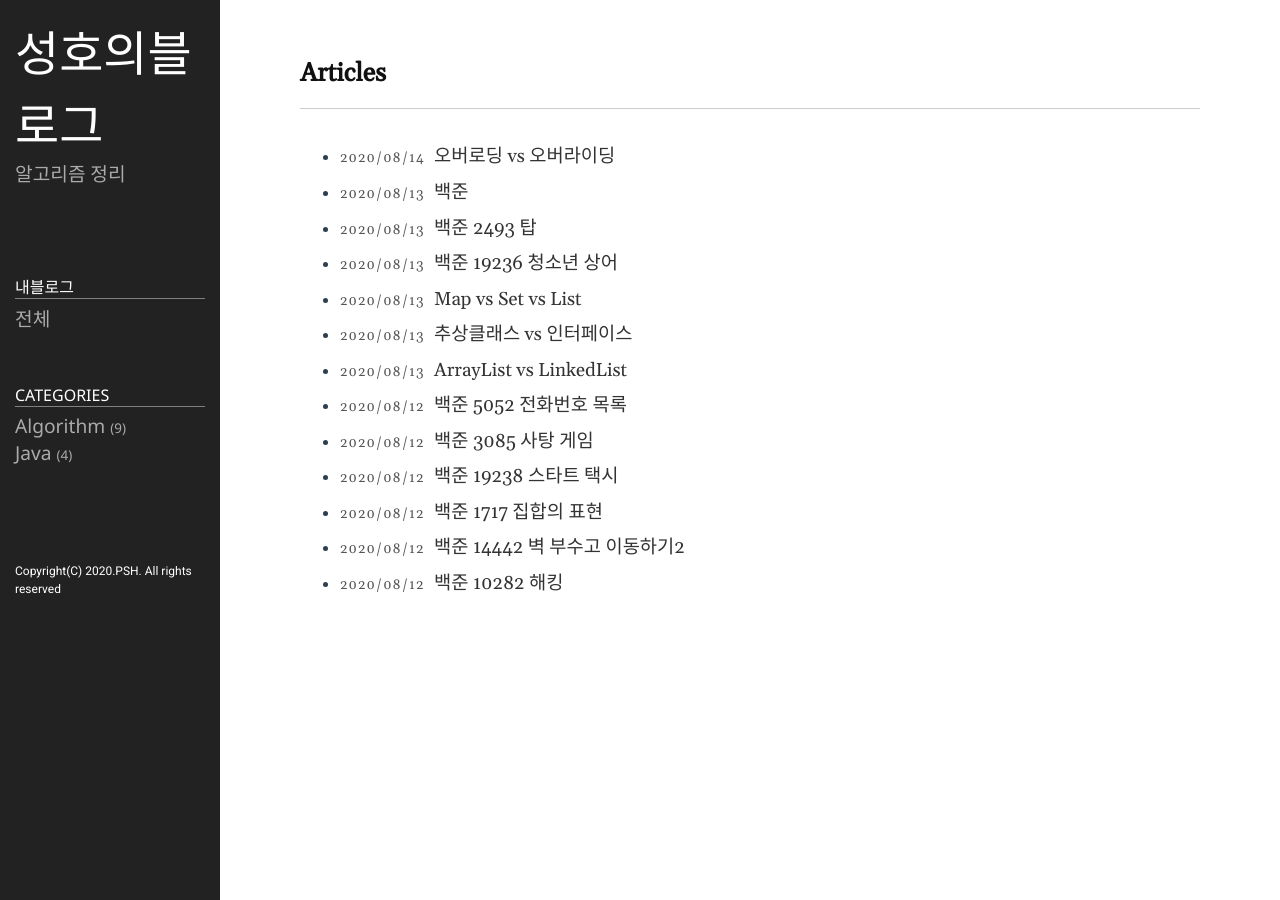
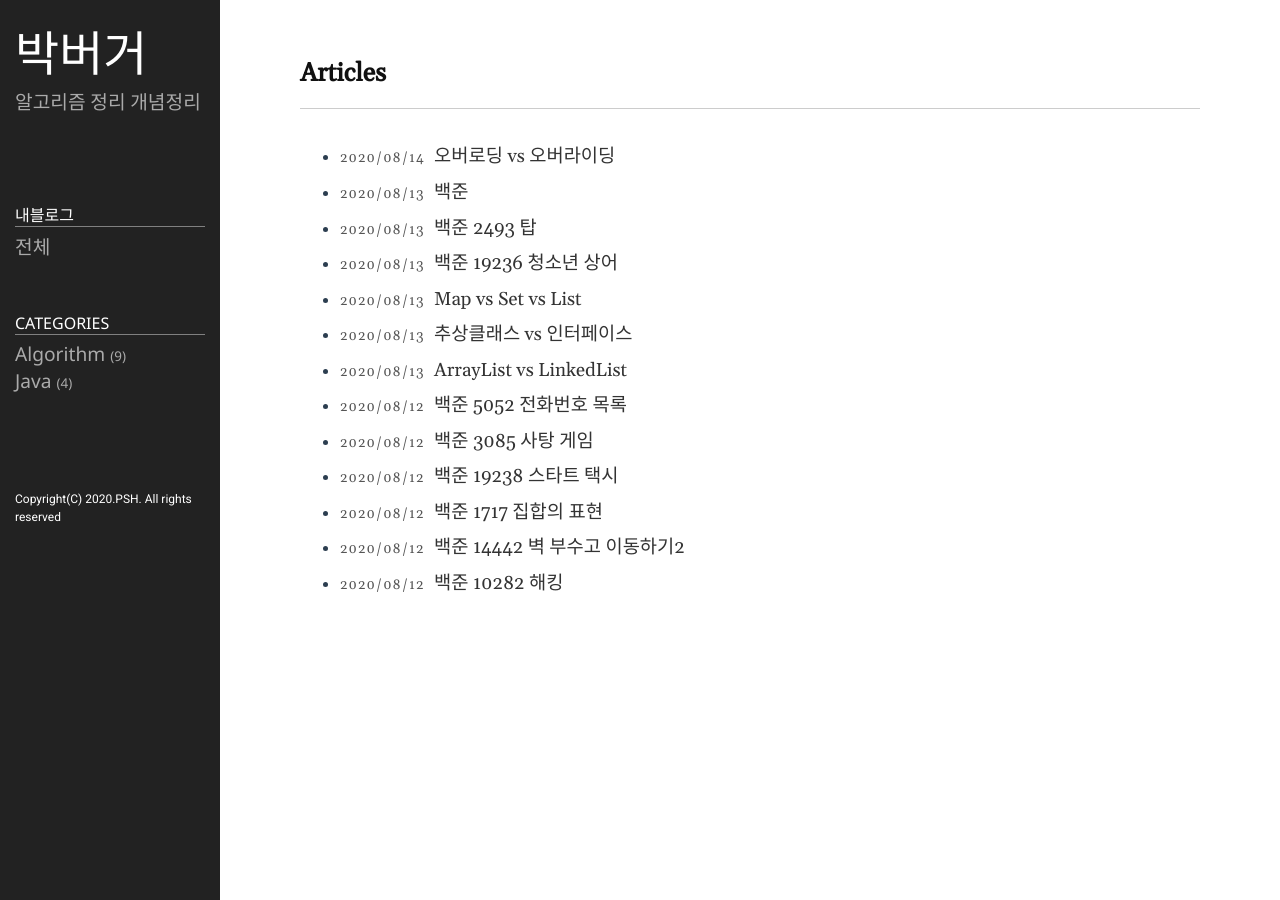
Before and after one commit to godhpjh/godhpjh.github.io, a Jekyll site: the page built from index.md, in a window 1280 px wide. Built offline with Jekyll 4.4.1, drawn with Linux system fonts in a browser that asks for light colours.

Commit message:
blog name!

```diff
--- a/_config.yml
+++ b/_config.yml
@@ -18,10 +18,11 @@
 # You can create any custom variable you would like, and they will be accessible
 # in the templates via {{ site.myvariable }}.
 
-title: 성호의블로그
+title: 박버거
 email: godhpjh123@gmail.com
 description: >- # this means to ignore newlines until "baseurl:"
   알고리즘 정리
+  개념정리
 baseurl: "" # the subpath of your site, e.g. /blog
 url: "http://godhpjh.github.io" # the base hostname & protocol for your site, e.g. http://example.com
 github_username: godhpjh
```
